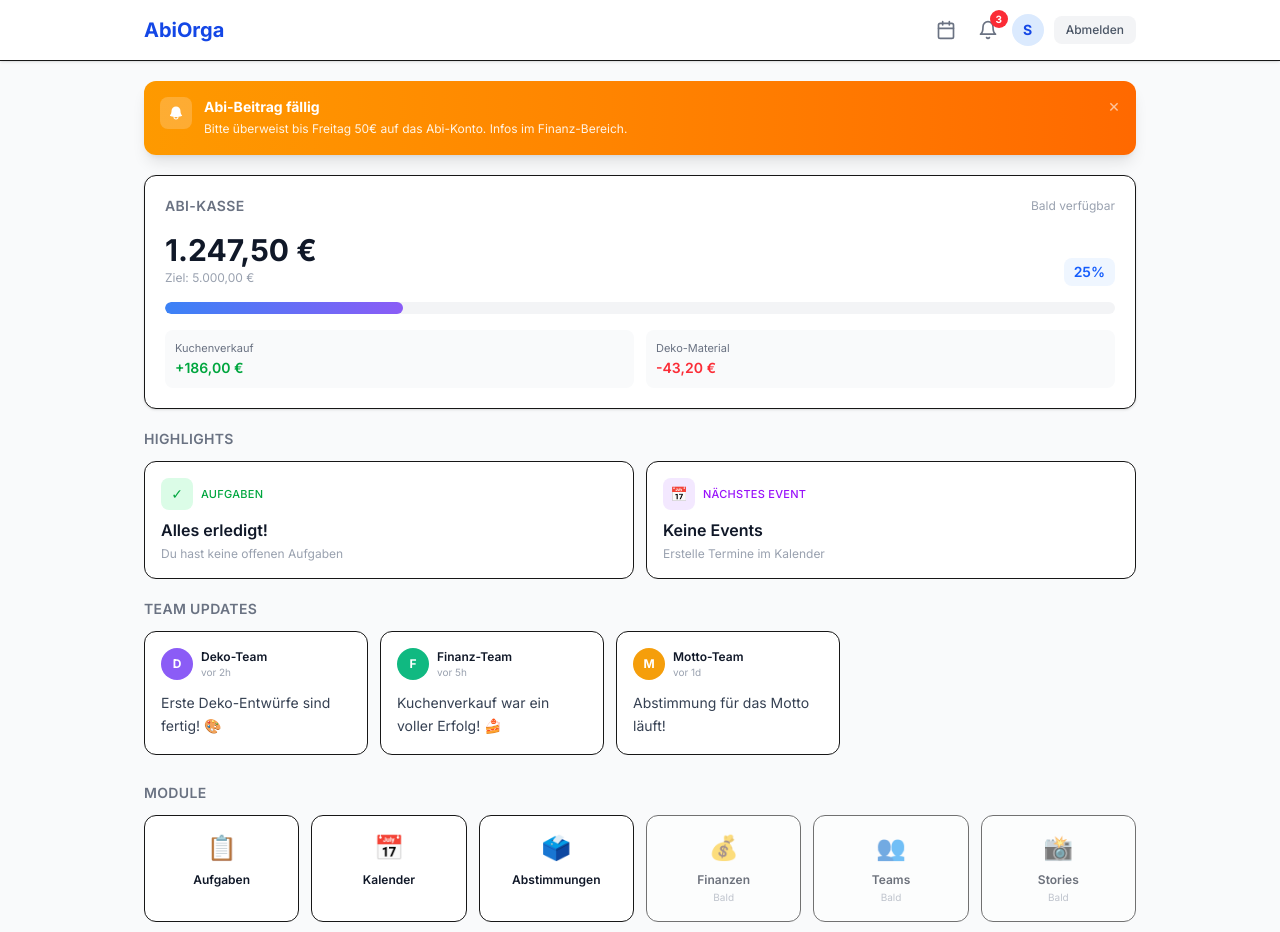
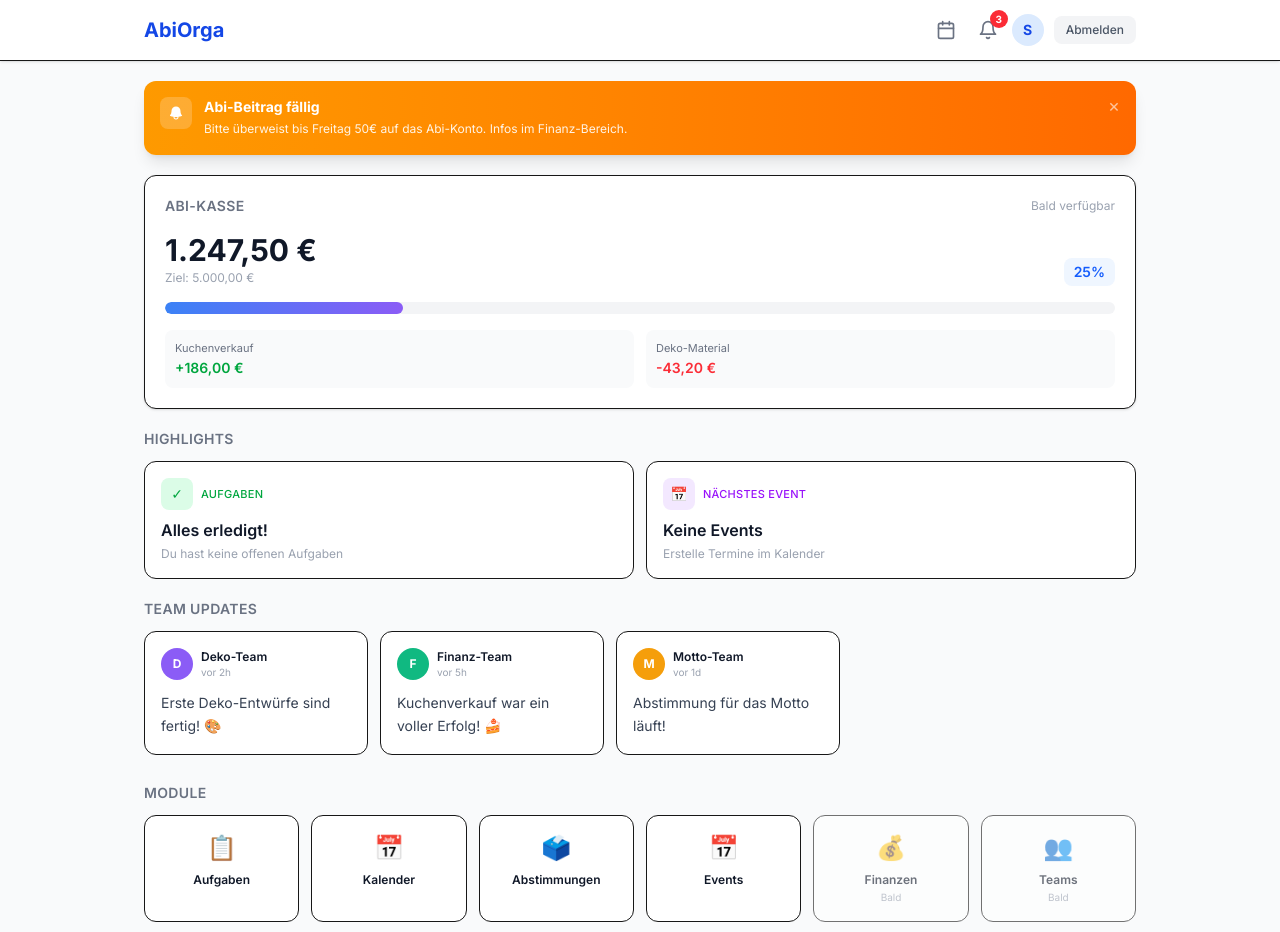
Before and after one commit to RedstoneWulf/abiorga-app, a Next.js app: page /dashboard in a window 1280 px wide. Shown: the top 932 px of the page. Built offline with nearby package versions, Linux system fonts and the light colour scheme; no server answers; the database is empty; sample sign-in values are in the browser's storage.

Commit message:
Fix Events Seite Routing

```diff
--- a/src/app/dashboard/page.tsx
+++ b/src/app/dashboard/page.tsx
@@ -365,6 +365,7 @@ export default function DashboardPage() {
             <ModuleCard title="Aufgaben" icon="📋" href="/dashboard/tasks" count={myTasks.filter((t) => t.status !== "COMPLETED" && t.status !== "VERIFIED").length} countLabel="offen" />
             <ModuleCard title="Kalender" icon="📅" href="/dashboard/calendar" />
             <ModuleCard title="Abstimmungen" icon="🗳️" href="/dashboard/polls" />
+            <ModuleCard title="Events" icon="📅" href="/dashboard/events" />
             <ModuleCard title="Finanzen" icon="💰" comingSoon />
             <ModuleCard title="Teams" icon="👥" comingSoon />
             <ModuleCard title="Stories" icon="📸" comingSoon />
```
